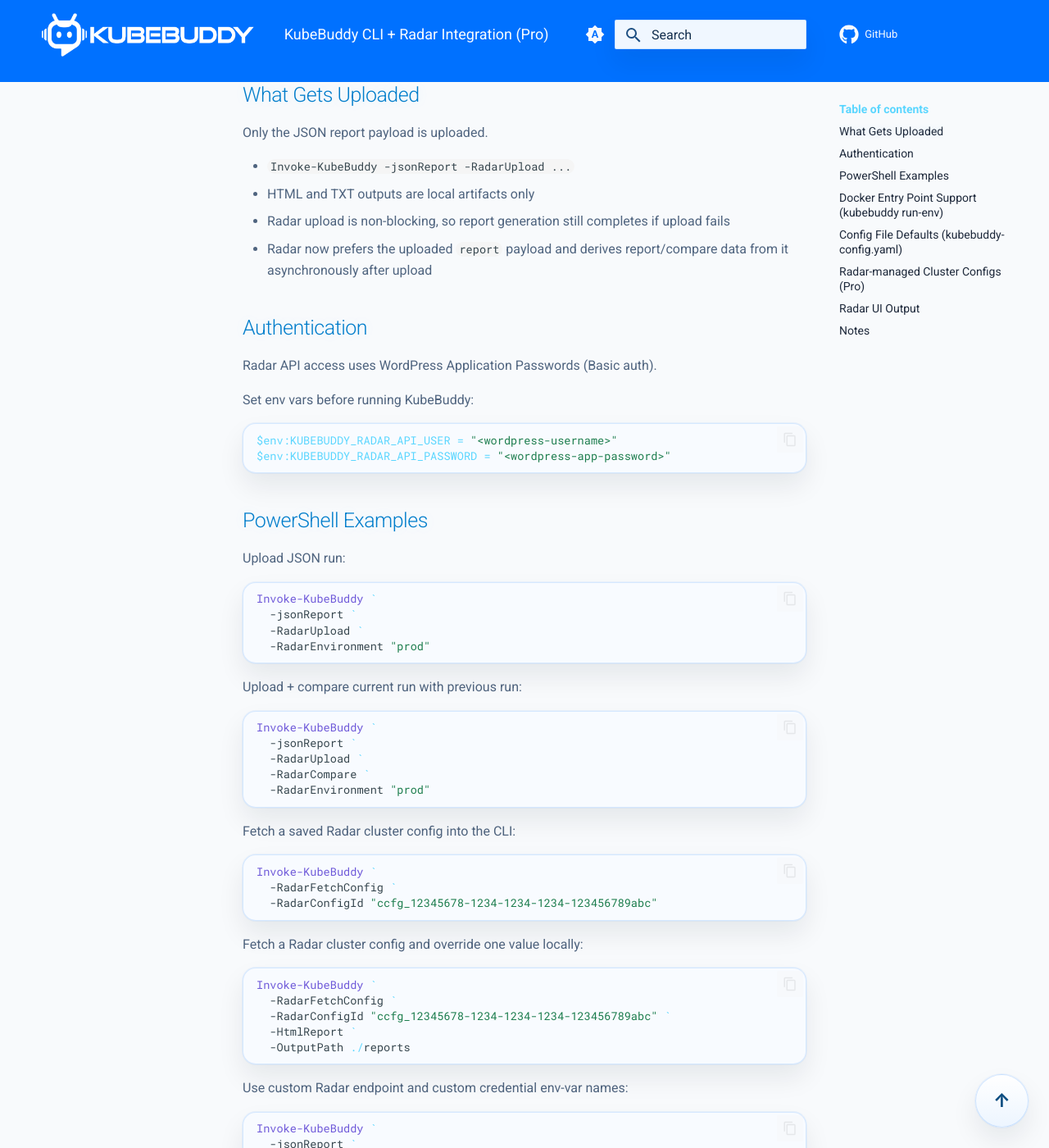
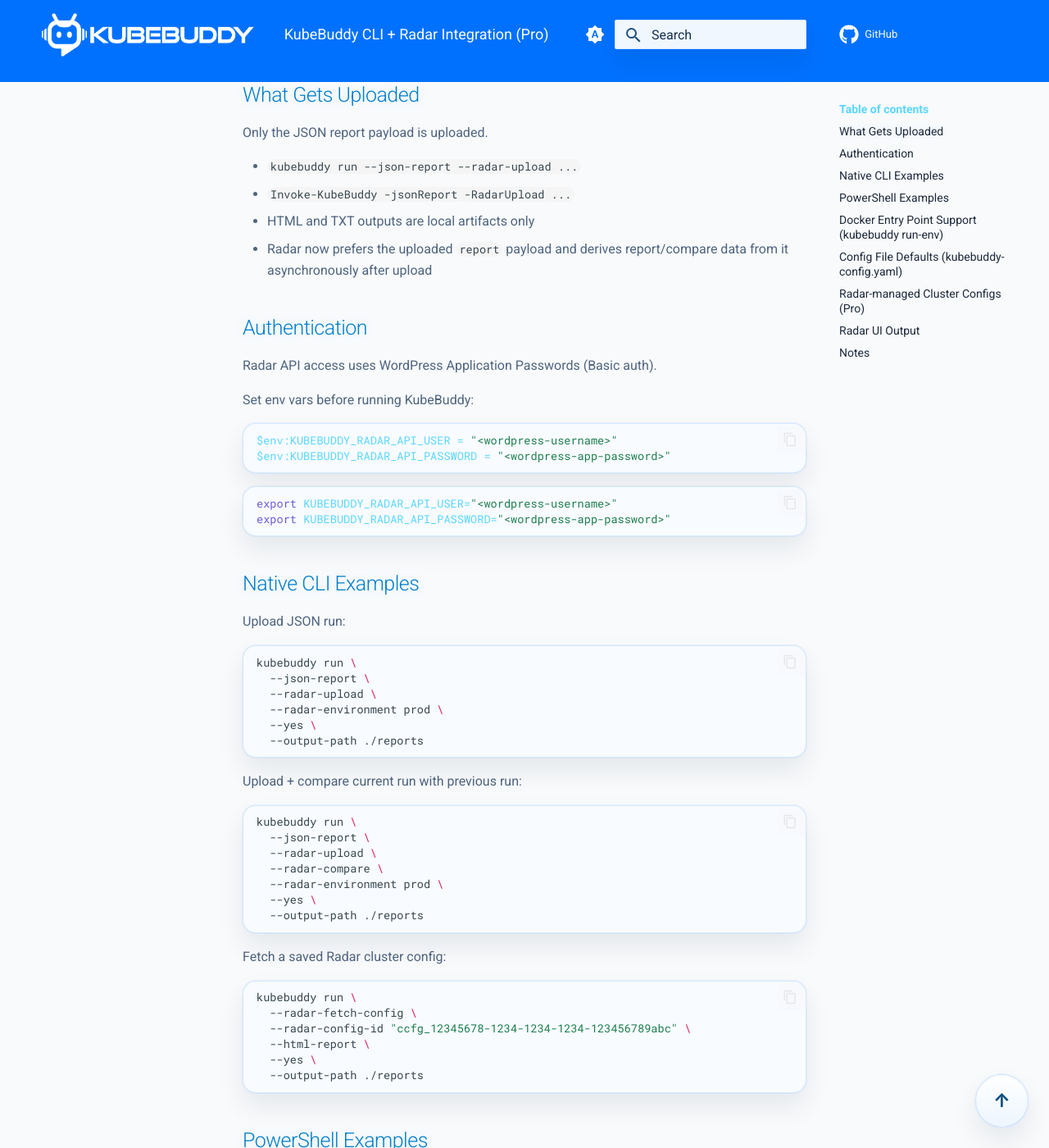
Before and after one commit to KubeDeckio/KubeBuddy, an MkDocs documentation site: the page built from docs/kubebuddy-radar-cli-integration.md, in a window 1280 px wide and 1400 px high, scrolled down 554 px. Shown: the whole window at 82% size. Built offline with MkDocs 1.6.1 and Material for MkDocs 9.7.7, drawn with Linux system fonts in a browser that asks for light colours; comment, search, counter and statistics services are not loaded; some of the changed text lies outside the part shown.

Commit message:
refactor: Update test results and documentation for Radar integration and CLI usage

````diff
--- a/docs/kubebuddy-radar-cli-integration.md
+++ b/docs/kubebuddy-radar-cli-integration.md
@@ -1,6 +1,6 @@
 # KubeBuddy CLI + Radar Integration (Pro)
 
-Use this guide to upload KubeBuddy JSON scan results into KubeBuddy Radar and to pull saved Radar cluster configs into the CLI for:
+Use this guide to upload KubeBuddy JSON scan results into KubeBuddy Radar and to pull saved Radar cluster configs into KubeBuddy for:
 
 - run history
 - score trends
@@ -16,9 +16,9 @@
 
 Only the JSON report payload is uploaded.
 
+- `kubebuddy run --json-report --radar-upload ...`
 - `Invoke-KubeBuddy -jsonReport -RadarUpload ...`
 - HTML and TXT outputs are local artifacts only
-- Radar upload is non-blocking, so report generation still completes if upload fails
 - Radar now prefers the uploaded `report` payload and derives report/compare data from it asynchronously after upload
 
 ## Authentication
@@ -30,6 +30,47 @@
 ```powershell
 $env:KUBEBUDDY_RADAR_API_USER = "<wordpress-username>"
 $env:KUBEBUDDY_RADAR_API_PASSWORD = "<wordpress-app-password>"
+```
+
+```bash
+export KUBEBUDDY_RADAR_API_USER="<wordpress-username>"
+export KUBEBUDDY_RADAR_API_PASSWORD="<wordpress-app-password>"
+```
+
+## Native CLI Examples
+
+Upload JSON run:
+
+```bash
+kubebuddy run \
+  --json-report \
+  --radar-upload \
+  --radar-environment prod \
+  --yes \
+  --output-path ./reports
+```
+
+Upload + compare current run with previous run:
+
+```bash
+kubebuddy run \
+  --json-report \
+  --radar-upload \
+  --radar-compare \
+  --radar-environment prod \
+  --yes \
+  --output-path ./reports
+```
+
+Fetch a saved Radar cluster config:
+
+```bash
+kubebuddy run \
+  --radar-fetch-config \
+  --radar-config-id "ccfg_12345678-1234-1234-1234-123456789abc" \
+  --html-report \
+  --yes \
+  --output-path ./reports
 ```
 
 ## PowerShell Examples
@@ -100,7 +141,7 @@
 Rules enforced by the Go-native container entrypoint:
 
 - `RADAR_UPLOAD=true` or `RADAR_COMPARE=true` requires `JSON_REPORT=true`
-- `RADAR_FETCH_CONFIG=true` uses the saved Radar cluster profile to populate runtime defaults inside `Invoke-KubeBuddy`
+- `RADAR_FETCH_CONFIG=true` fetches the saved Radar cluster profile and applies it to the native run before checks start
 
 ## Config File Defaults (`kubebuddy-config.yaml`)
 
@@ -118,6 +159,7 @@
 ```
 
 CLI flags override config values for that run.
+`--radar-upload`, `--radar-compare`, and `--radar-fetch-config` also force Radar on for that run even if `radar.enabled` is `false`.
 
 ## Radar-managed Cluster Configs (Pro)
 
@@ -139,8 +181,8 @@
 
 The CLI can:
 
-- fetch the profile with `-RadarFetchConfig -RadarConfigId`
-- apply the fetched YAML config when no local `-ConfigPath` is provided
+- fetch the profile with `--radar-fetch-config --radar-config-id` or `-RadarFetchConfig -RadarConfigId`
+- apply the fetched YAML config to the run
 - keep explicit CLI flags as the highest-precedence overrides
 
 ## Radar UI Output
````
Also changed, not shown: docs/radar/cli-integration.md (+38 -1 lines), testResults.xml (+13 -52 lines), 1 other file.
